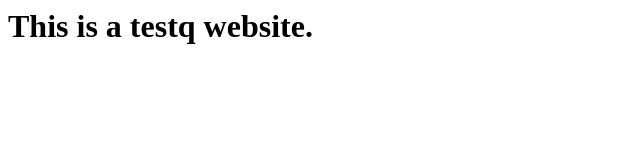
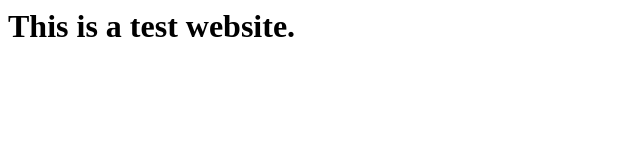
Before and after one commit to grking8/test-website, a plain HTML site: page index.html in a window 1280 px wide. Shown: the full height of the page, 0-640 px from the left. Drawn offline with Linux system fonts and the light colour scheme.

```diff
--- a/index.html
+++ b/index.html
@@ -1 +1 @@
-<h1>This is a testq website.</h1>
+<h1>This is a test website.</h1>
```
